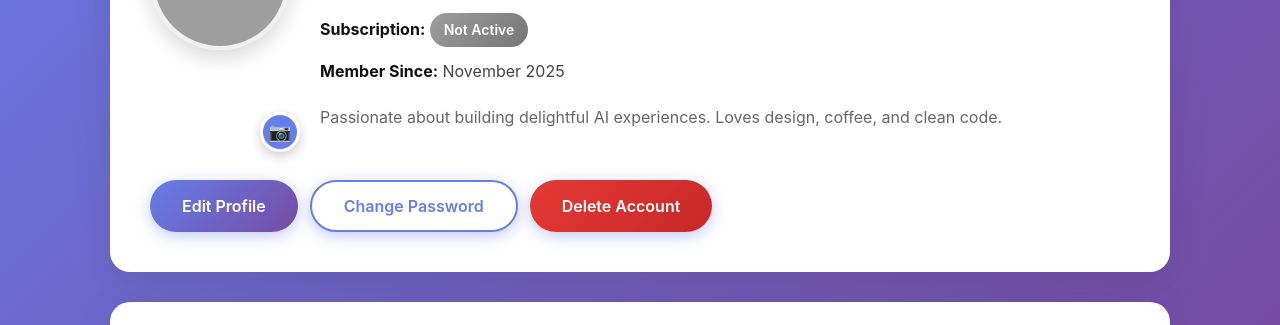
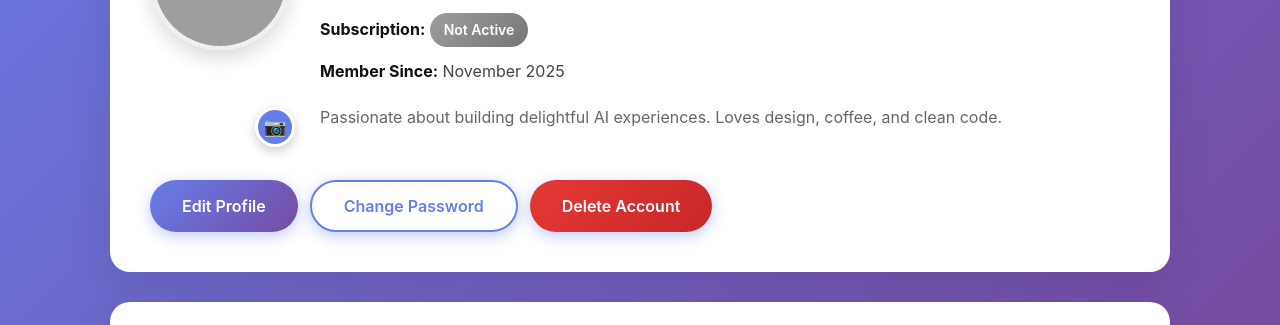
Before and after one commit to Ronnnnnnnnnnnnnn/FYP-25-S3-23, a Flask app: page /user in a window 1280 px wide. Shown: the part 464-789 px from the top of the page. Run offline with Flask 3, Linux system fonts and the light colour scheme; a user stored in the database is signed in; data comes from the database, SQL or seed files in the repository; grey boxes are pictures that could not be loaded.

Commit message:
Move camera button closer to profile picture using negative positioning for all user types

```diff
--- a/static/style.css
+++ b/static/style.css
@@ -333,8 +333,8 @@ body {
 
 .profile-picture-upload-btn {
   position: absolute;
-  bottom: 0px;
-  right: 0px;
+  bottom: -5px;
+  right: -5px;
   background: #667eea;
   color: white;
   width: 40px;
@@ -347,12 +347,11 @@ body {
   border: 3px solid white;
   box-shadow: 0 4px 12px rgba(0, 0, 0, 0.2);
   transition: all 0.3s;
-  transform: translate(25%, 25%);
 }
 
 .profile-picture-upload-btn:hover {
   background: #764ba2;
-  transform: translate(25%, 25%) scale(1.1);
+  transform: scale(1.1);
 }
 
 .profile-picture-upload-btn span {
--- a/templates/admin.html
+++ b/templates/admin.html
@@ -27,7 +27,7 @@
       <div style="text-align: center; margin-bottom: 20px;">
         <div class="profile-avatar" style="position: relative; display: inline-block;">
           <img id="profilePicture" src="https://i.imgur.com/6VBx3io.png" alt="Profile photo" style="width: 160px; height: 160px; border-radius: 50%; object-fit: cover; border: 4px solid #f0f0f0; box-shadow: 0 8px 20px rgba(0, 0, 0, 0.15);">
-          <label for="profilePictureInput" class="profile-picture-upload-btn" title="Change profile picture" style="position: absolute; bottom: 0; right: 0; transform: translate(25%, 25%);">
+          <label for="profilePictureInput" class="profile-picture-upload-btn" title="Change profile picture" style="position: absolute; bottom: -5px; right: -5px;">
             <span>📷</span>
           </label>
           <input type="file" id="profilePictureInput" accept="image/*" style="display: none;">
```
